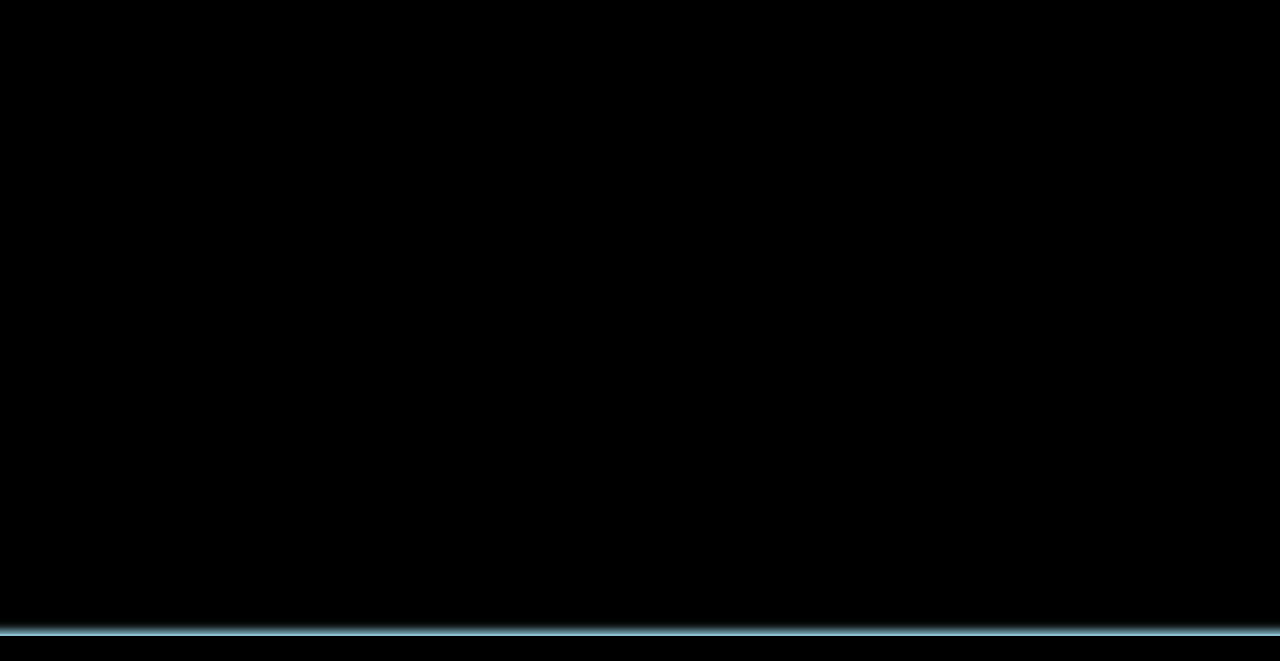
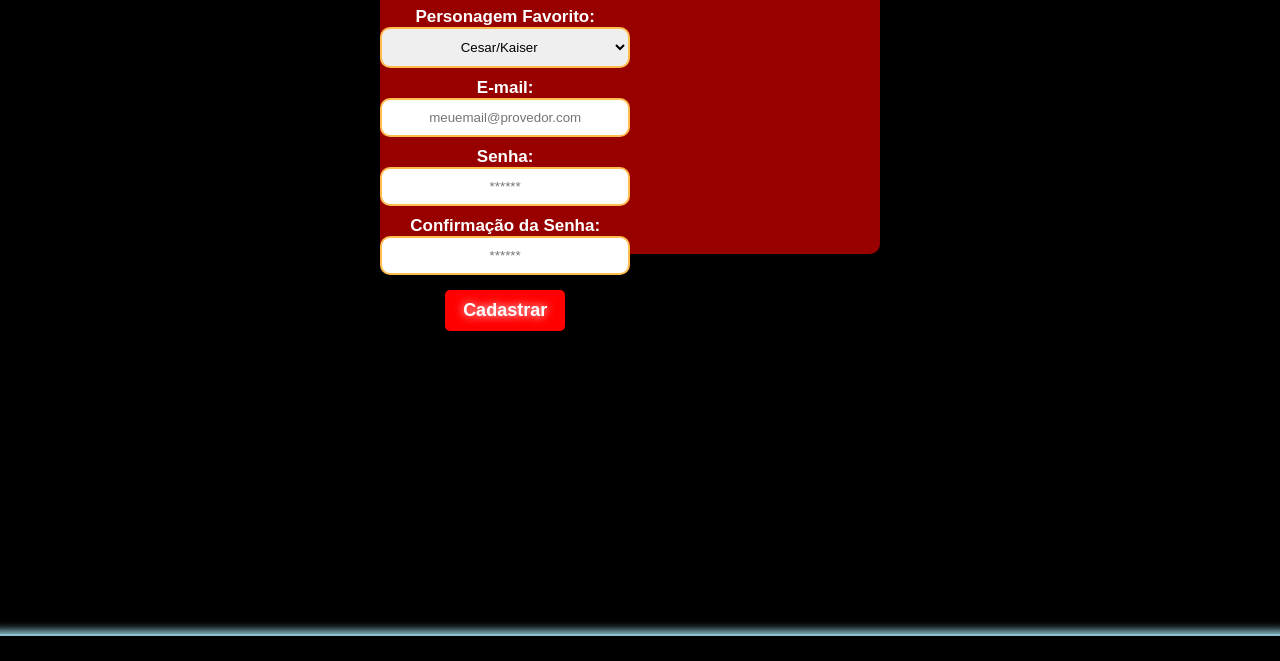
Before and after one commit to RenatoTierno/OrdemParanormalWiki, a website: page api-projeto-site-1sem/site/public/cadastro.html in a window 1280 px wide. Shown: the part 426-1087 px from the top of the page. Drawn offline with Linux system fonts and the light colour scheme.

Commit message:
Iniciando a tela de cadastro, atualizações precisam ser feitas no "Formulário"

```diff
--- a/api-projeto-site-1sem/site/app.js
+++ b/api-projeto-site-1sem/site/app.js
@@ -1,5 +1,5 @@
-// process.env.AMBIENTE_PROCESSO = "desenvolvimento";
-process.env.AMBIENTE_PROCESSO = "producao";
+process.env.AMBIENTE_PROCESSO = "desenvolvimento";
+// process.env.AMBIENTE_PROCESSO = "producao";
 
 var express = require("express");
 var cors = require("cors");
--- a/api-projeto-site-1sem/site/public/cadastro.html
+++ b/api-projeto-site-1sem/site/public/cadastro.html
@@ -6,14 +6,14 @@
     <meta http-equiv="X-UA-Compatible" content="IE=edge">
     <meta name="viewport" content="width=device-width, initial-scale=1.0">
 
-    <title>AcquaTec | Cadastro</title>
+    <title>AOP Wiki | Cadastro</title>
 
 
     <script src="./js/funcoes.js"></script>
 
 
     <link rel="icon" href="./assets/icon/favicon.ico">
-    <link rel="stylesheet" href="./css/style.css">
+    <link rel="stylesheet" href="/css/style.css">
     <link rel="preconnect" href="https://fonts.gstatic.com">
     <link
         href="https://fonts.googleapis.com/css2?family=Exo+2:ital,wght@0,100;0,200;0,300;0,400;0,500;0,600;0,700;0,800;0,900;1,100;1,200;1,300;1,400;1,500;1,600;1,700;1,800;1,900&display=swap"
@@ -26,7 +26,7 @@
     <header>
         <div class="container">
             <div class="logo">
-                <img src="../public/assets/imgs/op-logo.png" alt="" class="logo1">
+                <img src="assets/imgs/op-logo.png" alt="" class="logo1">
             </div>
 
             <ul class="navbar">
@@ -45,9 +45,9 @@
                 <span id="mensagem_erro"></span>
             </div>
         </div>
-        <div class="container tamanho-conteudo">
-            <div class="card medio">
-                <h2>Bem-vindo!</h2>
+        <div class="cadastrobox">
+            <div class="card_medio">
+                <h2>Bem-vindo à AOP WIKI!</h2>
                 <div class="formulario">
 
                     <!--
@@ -88,9 +88,9 @@
                     <button class="btn" onclick="cadastrar()">Cadastrar</button>
 
                 </div>
-                <div id="div_aguardar" class="loading-div">
+                <!-- <div id="div_aguardar" class="loading-div">
                     <img src="./assets/circle-loading.gif" id="loading-gif">
-                </div>
+                </div> -->
 
                 <div id="div_erros_login">
 
@@ -158,6 +158,7 @@
                 // crie um atributo que recebe o valor recuperado aqui
                 // Agora vá para o arquivo routes/usuario.js
                 nomeServer: nomeVar,
+                personagemServer: personagemVar,
                 emailServer: emailVar,
                 senhaServer: senhaVar
             })
--- a/api-projeto-site-1sem/site/public/css/style.css
+++ b/api-projeto-site-1sem/site/public/css/style.css
@@ -107,3 +107,76 @@ footer .conteudo_footer {
   padding: 0;
   width: 500px;
 }
+
+
+.formulario {
+  display: flex;
+  flex-direction: column;
+  width: 50%;
+  justify-content: center;
+  text-align: center;
+
+}
+
+.formulario .tipo_campo {
+  font-size: 17px;
+  font-weight: 600;
+  color: white;
+  text-align: center;
+}
+
+.cadastrobox {
+  display: flex;
+  font-size: 20px;
+  color: white;
+  align-items: center;
+  justify-content: center;
+}
+.banner {
+  display: flex;
+  width: 100%;
+  height: 70vh;
+  margin-top: 200px;
+  justify-content: center;
+  align-items: center;
+  justify-items: center;
+  text-align: center;
+}
+.card_medio {
+  background-color: rgba(255, 0, 0, 0.596);
+  align-items: center;
+  flex-direction: column;
+  height: 400px;
+  width: 500px;
+  justify-content: center;
+  /*  */
+  border-radius: 10px;
+}
+input {
+  margin-bottom: 10px;
+  border: 2px solid #ffbc4f;
+  padding: 10px;
+  text-align: center;
+  border-radius: 10px;
+}
+select {
+  margin-bottom: 10px;
+  border: 2px solid #ffbc4f;
+  padding: 10px;
+  text-align: center;
+  border-radius: 10px;
+}
+.btn {
+  font-family: "Barlow", sans-serif;
+  border: 0;
+  border-radius: 5px;
+  font-weight: 600;
+  font-size: 18px;
+  padding: 10px 15px;
+  color:white;
+  text-shadow: 0px 0px 10px;
+  background-color: red;
+  width: 120px;
+  align-self: center;
+  margin-top: 5px;
+}
--- a/api-projeto-site-1sem/site/src/controllers/usuarioController.js
+++ b/api-projeto-site-1sem/site/src/controllers/usuarioController.js
@@ -63,6 +63,7 @@ function entrar(req, res) {
 function cadastrar(req, res) {
     // Crie uma variável que vá recuperar os valores do arquivo cadastro.html
     var nome = req.body.nomeServer;
+    var personagem = req.body.personagemServer;
     var email = req.body.emailServer;
     var senha = req.body.senhaServer;
 
@@ -76,7 +77,7 @@ function cadastrar(req, res) {
     } else {
 
         // Passe os valores como parâmetro e vá para o arquivo usuarioModel.js
-        usuarioModel.cadastrar(nome, email, senha)
+        usuarioModel.cadastrar(nome, personagem, email, senha)
             .then(
                 function (resultado) {
                     res.json(resultado);
--- a/api-projeto-site-1sem/site/src/database/config.js
+++ b/api-projeto-site-1sem/site/src/database/config.js
@@ -20,9 +20,9 @@ var sqlServerConfig = {
 // CONEXÃO DO MYSQL WORKBENCH (LOCAL)
 var mySqlConfig = {
     host: "localhost",
-    database: "SEU_DATABASE",
-    user: "SEU_USUARIO",
-    password: "SUA_SENHA",
+    database: "AOPWIKI",
+    user: "aluno",
+    password: "sptech",
 };
 
 function executar(instrucao) {
--- a/api-projeto-site-1sem/site/src/models/usuarioModel.js
+++ b/api-projeto-site-1sem/site/src/models/usuarioModel.js
@@ -19,13 +19,13 @@ function entrar(email, senha) {
 }
 
 // Coloque os mesmos parâmetros aqui. Vá para a var instrucao
-function cadastrar(nome, email, senha) {
-    console.log("ACESSEI O USUARIO MODEL \n \n\t\t >> Se aqui der erro de 'Error: connect ECONNREFUSED',\n \t\t >> verifique suas credenciais de acesso ao banco\n \t\t >> e se o servidor de seu BD está rodando corretamente. \n\n function cadastrar():", nome, email, senha);
+function cadastrar(nome, personagem, email, senha) {
+    console.log("ACESSEI O USUARIO MODEL \n \n\t\t >> Se aqui der erro de 'Error: connect ECONNREFUSED',\n \t\t >> verifique suas credenciais de acesso ao banco\n \t\t >> e se o servidor de seu BD está rodando corretamente. \n\n function cadastrar():", nome, personagem, email, senha);
 
     // Insira exatamente a query do banco aqui, lembrando da nomenclatura exata nos valores
     //  e na ordem de inserção dos dados.
     var instrucao = `
-        INSERT INTO usuario (nome, email, senha) VALUES ('${nome}', '${email}', '${senha}');
+        INSERT INTO usuario (nome, personagem, email, senha) VALUES ('${nome}', '${personagem}' ,'${email}', '${senha}');
     `;
     console.log("Executando a instrução SQL: \n" + instrucao);
     return database.executar(instrucao);
```
Also changed, not shown: api-projeto-site-1sem/site/public/index.html (+2 -2 lines), 1 other file.
